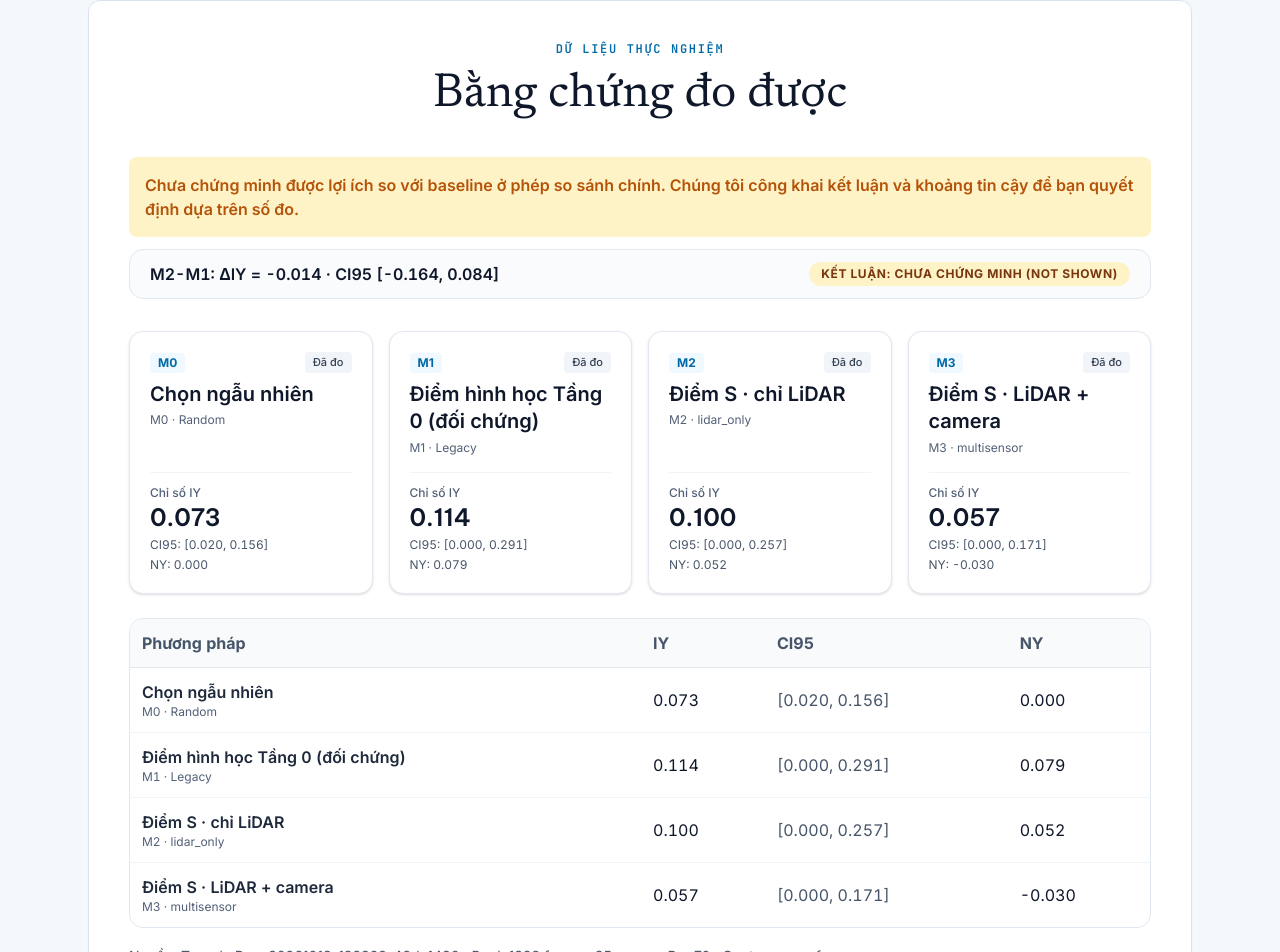
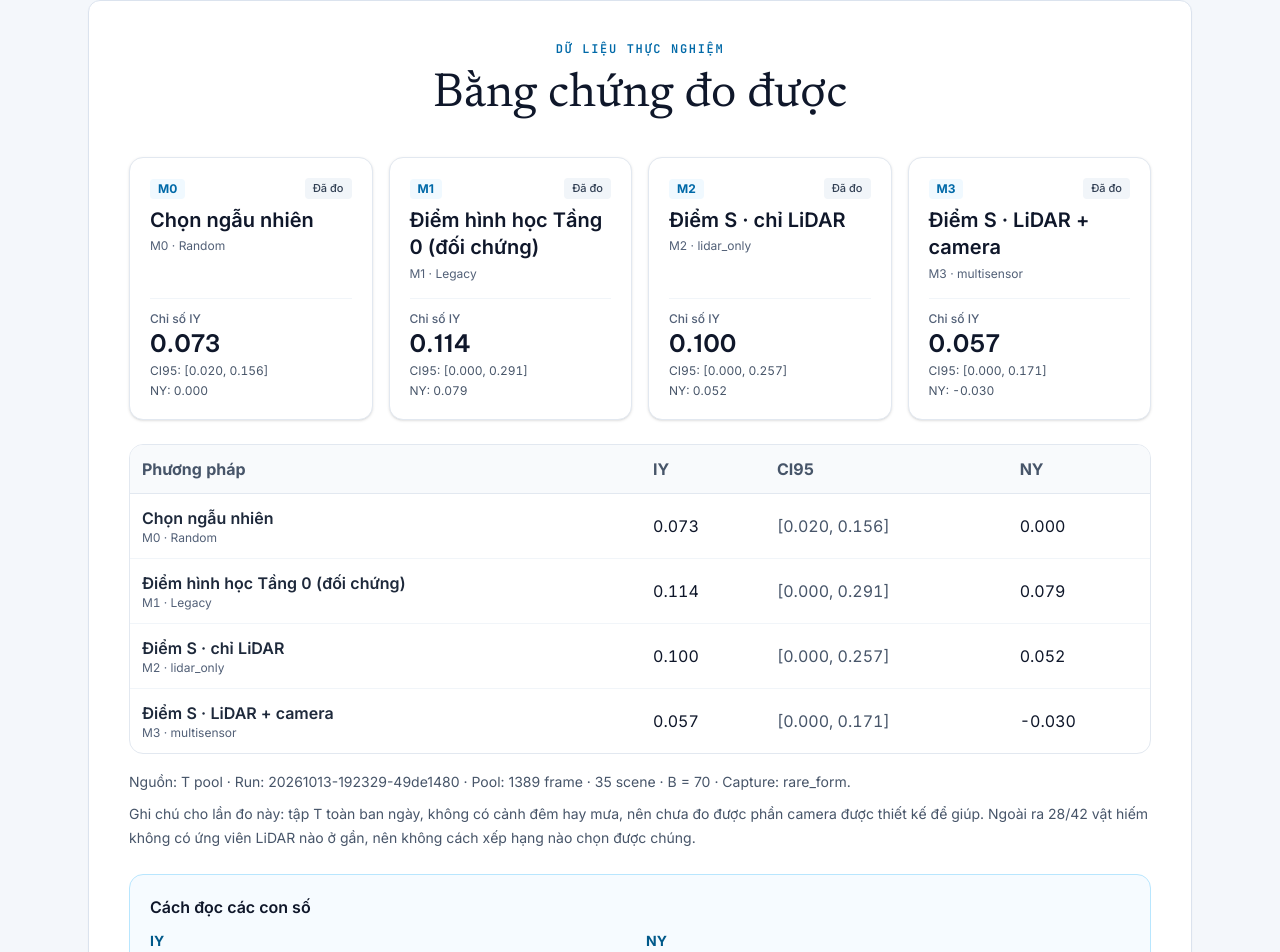
Before and after one commit to Nguyendev037/VCuboidFit, a Next.js app in the folder web/: page /vi-sao in a window 1280 px wide. Shown: the part 2724-3676 px from the top of the page. Built offline with nearby package versions, Linux system fonts and the light colour scheme.

Commit message:
feat(web): drop primary-comparison verdict banner from why page
The evidence section now shows per-method IY, CI95 and NY with the
how-to-read box only; the delta IY line and verdict badge are removed.

Co-Authored-By: Claude Opus 5.5 <noreply@anthropic.com>

```diff
--- a/web/components/why/WhyBenchmark.tsx
+++ b/web/components/why/WhyBenchmark.tsx
@@ -27,7 +27,6 @@ export function WhyBenchmark({
     );
   }
 
-  const isShown = bench.primary.conclusion === "shown";
   const mini = /mini/i.test(bench.label);
   const sourceLabel = mini && !/minh ho[ạa]/i.test(bench.label) ? `${bench.label} · minh hoạ` : bench.label;
   const hasNy = BENCH_METHODS.some((id) => typeof bench.methods[id]?.ny === "number");
@@ -39,25 +38,8 @@ export function WhyBenchmark({
         <h2 id="evidence-title" className="font-[family-name:var(--font-landing-serif)] text-3xl leading-tight text-slate-900 sm:text-4xl lg:text-5xl">{copy.evidenceTitle}</h2>
       </div>
 
-      {/* Khối kết luận so sánh chính với nhãn trạng thái và khoảng tin cậy */}
-      <div className="space-y-3">
-        <p className={`rounded-vcf-control p-4 font-semibold ${isShown ? "bg-vcf-good-soft text-vcf-good" : "bg-vcf-warn-soft text-vcf-warn"}`}>
-          {isShown ? copy.variants.shown : copy.variants.unproven}
-        </p>
-
-        <div className="flex flex-wrap items-center justify-between gap-3 rounded-xl border border-slate-200 bg-slate-50/80 px-5 py-3">
-          <span className="font-mono text-base font-semibold text-slate-900 tabular-nums break-words">
-            {bench.primary.pair}: ΔIY = {bench.primary.delta.toFixed(3)} · CI95 [{bench.primary.ci_lo.toFixed(3)}, {bench.primary.ci_hi.toFixed(3)}]
-          </span>
-          <span className={`inline-flex items-center px-3 py-1 rounded-full text-xs font-bold font-mono tracking-wider ${isShown ? "bg-emerald-100 text-emerald-800" : "bg-amber-100 text-amber-900"}`}>
-            {isShown ? "KẾT LUẬN: ĐÃ CÓ BẰNG CHỨNG" : "KẾT LUẬN: CHƯA CHỨNG MINH (NOT SHOWN)"}
-          </span>
-        </div>
-        <p className="sr-only">{bench.primary.conclusion}</p>
-      </div>
-
       {/* Bảng số benchmark dạng thẻ có CI */}
-      <div className="mt-8">
+      <div>
         <h3 className="sr-only">Các phương pháp đánh giá (M0–M3)</h3>
         <div className="grid grid-cols-1 gap-4 sm:grid-cols-2 lg:grid-cols-4">
           {BENCH_METHODS.map((id) => {
--- a/web/components/why/copy.ts
+++ b/web/components/why/copy.ts
@@ -57,10 +57,6 @@ export const whyCopy = {
     ],
   },
   pitchRunNote: "Ghi chú cho lần đo này: tập T toàn ban ngày, không có cảnh đêm hay mưa, nên chưa đo được phần camera được thiết kế để giúp. Ngoài ra 28/42 vật hiếm không có ứng viên LiDAR nào ở gần, nên không cách xếp hạng nào chọn được chúng.",
-  variants: {
-    shown: "Đã có bằng chứng cho chênh lệch ở phép so sánh chính trong lần đánh giá này. Hãy đọc cùng khoảng tin cậy và phạm vi dữ liệu.",
-    unproven: "Chưa chứng minh được lợi ích so với baseline ở phép so sánh chính. Chúng tôi công khai kết luận và khoảng tin cậy để bạn quyết định dựa trên số đo.",
-  },
   trustTitle: "Vì sao tin được số này",
   trust: "Đánh giá đăng ký trước theo pitch-v2; tập T mở một lần. Chỉ gt.py đọc nhãn; test_no_leakage_lidar kiểm tra ranh giới không rò nhãn. Không VLM: bối cảnh dùng OpenCLIP pretrained.",
   trustPreregTitle: "Đăng ký trước (Prereg)",
```
Also changed, not shown: 1 other file (tests, documents, lock files or other folders).
